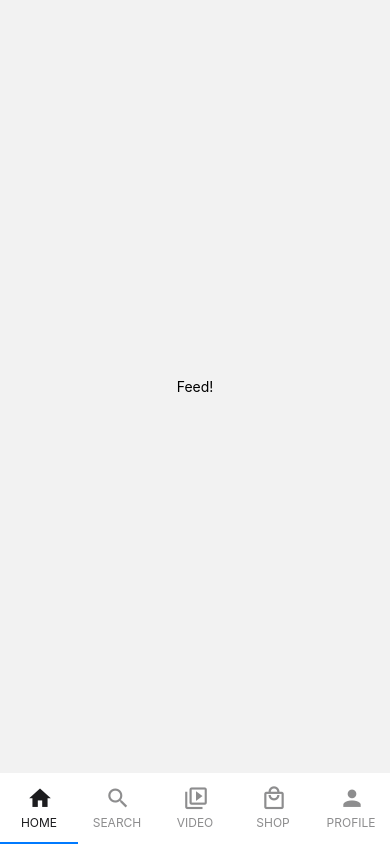
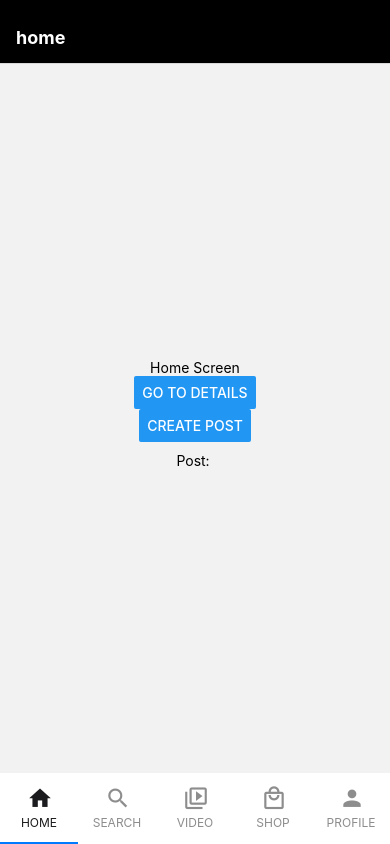
Before and after one commit to ytw418/rn, a React Native app: screen / in a window 390 px wide. Built offline with nearby package versions, Linux system fonts and the light colour scheme.

Commit message:
탭 네비게이터 내부에 스택 네비게이터 생성

```diff
--- a/App.js
+++ b/App.js
@@ -1,15 +1,54 @@
 import * as React from 'react';
-import { Text, View } from 'react-native';
+import { Text, View,Button } from 'react-native';
 import { NavigationContainer } from '@react-navigation/native';
 import { createMaterialTopTabNavigator } from '@react-navigation/material-top-tabs';
 import { MaterialCommunityIcons } from '@expo/vector-icons';
-import { fontSize } from 'styled-system';
+import { createNativeStackNavigator } from '@react-navigation/native-stack';
+
+
+
+const Stack = createNativeStackNavigator();
+function HomeScreen({ navigation, route }) {
+  React.useEffect(() => {
+    if (route.params?.post) {
+      // Post updated, do something with `route.params.post`
+      // For example, send the post to the server
+    }
+  }, [route.params?.post]);
+
+  return (
+    <View style={{ flex: 1, alignItems: 'center', justifyContent: 'center' }}>
+      <Text>Home Screen</Text>
+      <Button
+        title="Go to Details"
+        onPress={() => navigation.navigate('Details',{itemId: 86, otherParam: 'anything you want here',})}
+      />
+       <Button
+        title="Create post"
+        onPress={() => navigation.navigate('CreatePost')}
+      />
+      <Text style={{ margin: 10 }}>Post: {route.params?.post}</Text>
+    </View>
+  );
+}
 
 function Feed() {
   return (
-    <View style={{ flex: 1, justifyContent: 'center', alignItems: 'center' }}>
-      <Text>Feed!</Text>
-    </View>
+    <Stack.Navigator initialRouteName="Home"
+>
+    <Stack.Screen name="Home" component={HomeScreen}
+    options={{
+    headerTitle: 'home',
+    headerStyle: {
+    backgroundColor: '#000',
+    },
+    headerTintColor: '#fff',
+    headerTitleStyle: {
+    fontWeight: 'bold',
+    paddingTop: 10,
+    },
+  }} />
+    </Stack.Navigator>
   );
 }
 
@@ -57,6 +96,7 @@ function MyTabs() {
 
 
       backBehavior='history'
+
     >
             <Tab.Screen
         name="Feed"
--- a/react-navigation_ex.js
+++ b/react-navigation_ex.js
@@ -95,7 +95,7 @@ function App() {
   return (
     <NavigationContainer>
       <Stack.Navigator initialRouteName="Home"
-       screenOptions={{
+      screenOptions={{
         headerStyle: {
           backgroundColor: '#000',
         },
```
Also changed, not shown: node.js (added).
